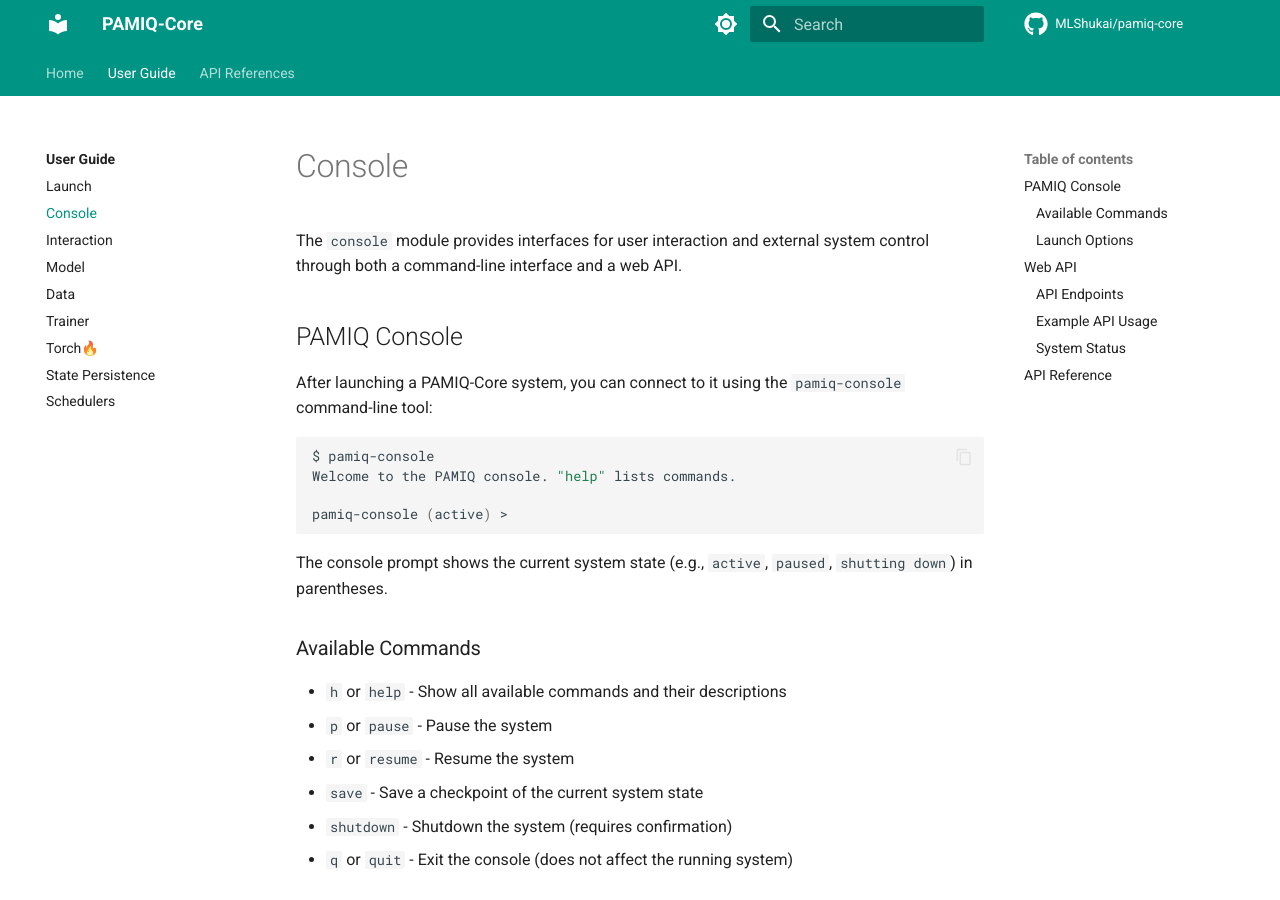
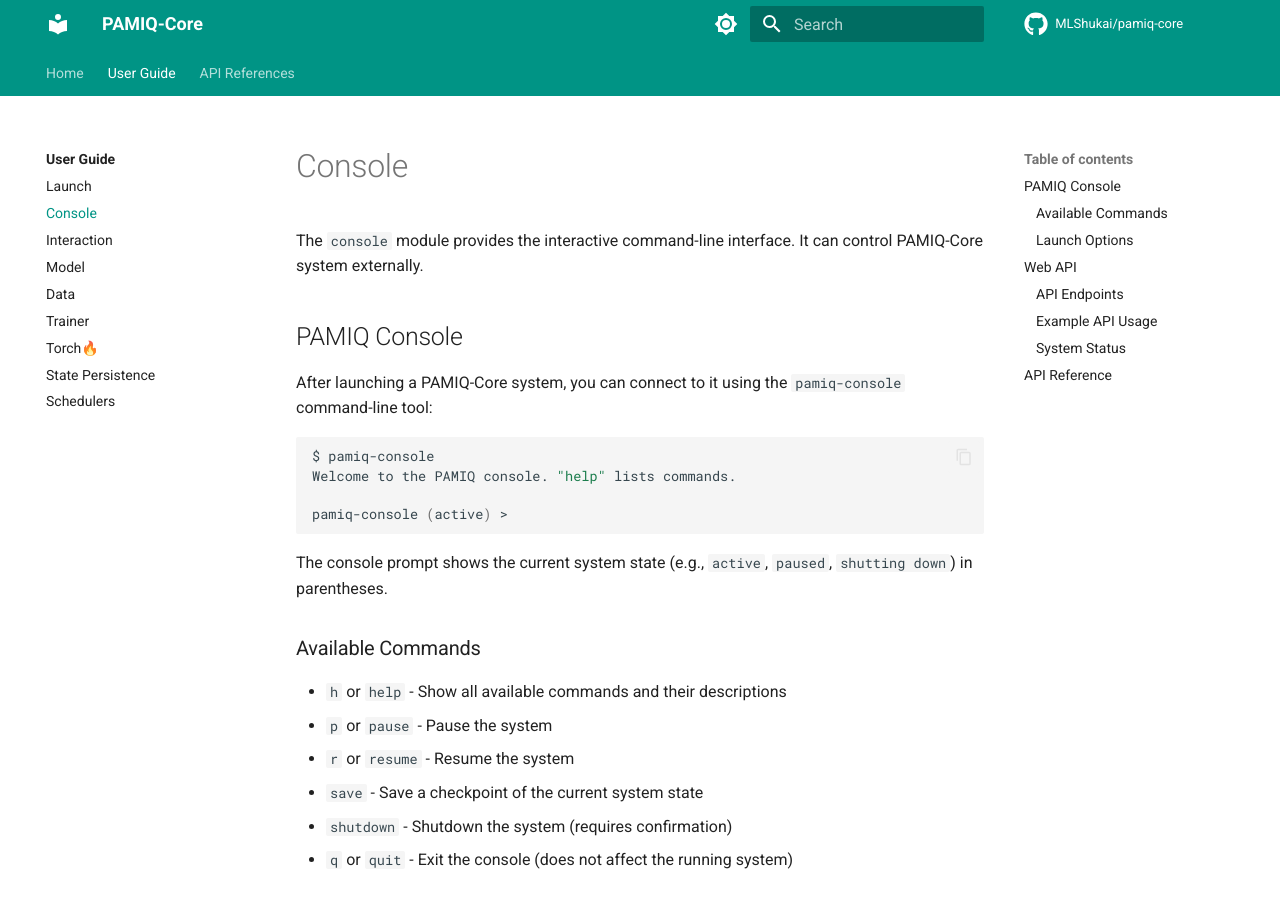
Before and after one commit to MLShukai/pamiq-core, an MkDocs documentation site: the page built from docs/user-guide/console.md, in a window 1280 px wide and 900 px high. Built offline with MkDocs 1.6.1 and Material for MkDocs 9.7.7, drawn with Linux system fonts in a browser that asks for light colours; comment, search, counter and statistics services are not loaded.

Commit message:
Update docs/user-guide/console.md
Co-authored-by: zassou <51876515+zassou65535@users.noreply.github.com>

```diff
--- a/docs/user-guide/console.md
+++ b/docs/user-guide/console.md
@@ -1,6 +1,6 @@
 # Console
 
-The `console` module provides interfaces for user interaction and external system control through both a command-line interface and a web API.
+The `console` module provides the interactive command-line interface. It can control PAMIQ-Core system externally.
 
 ## PAMIQ Console
 
```
